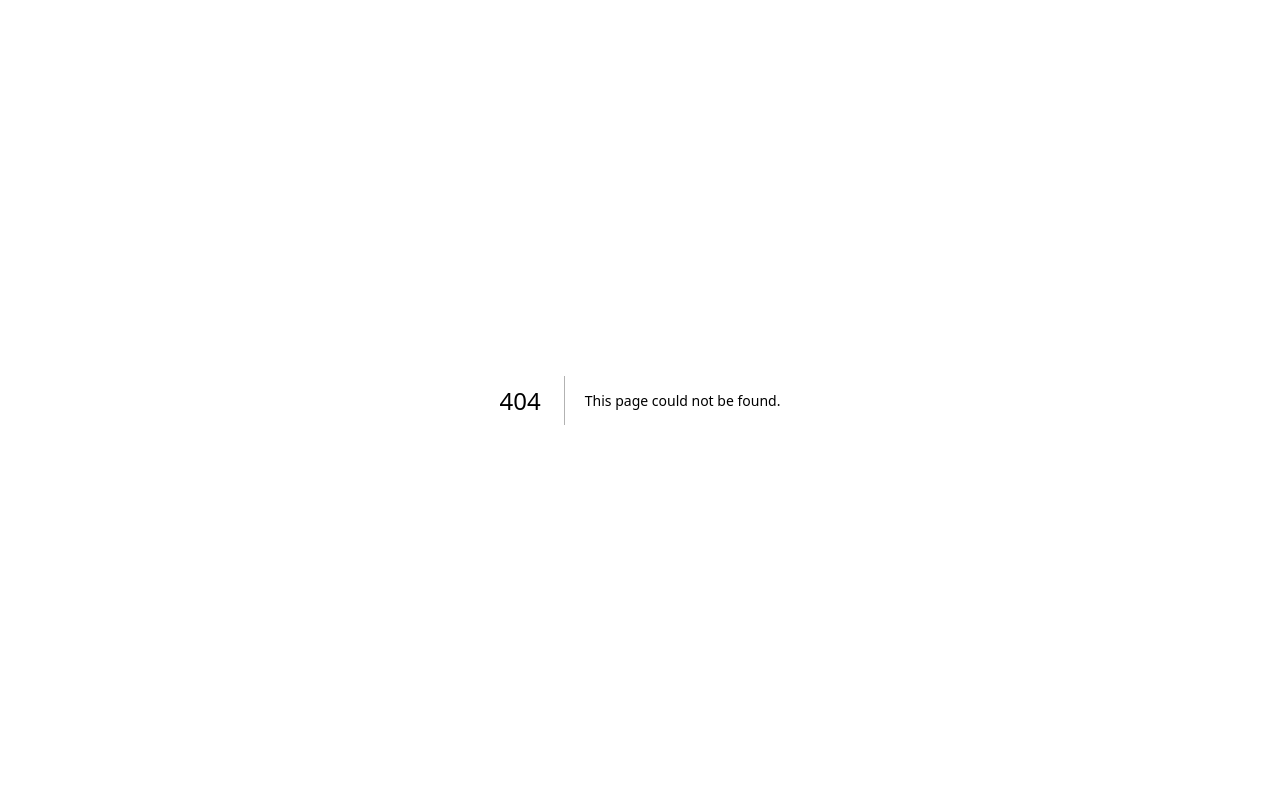
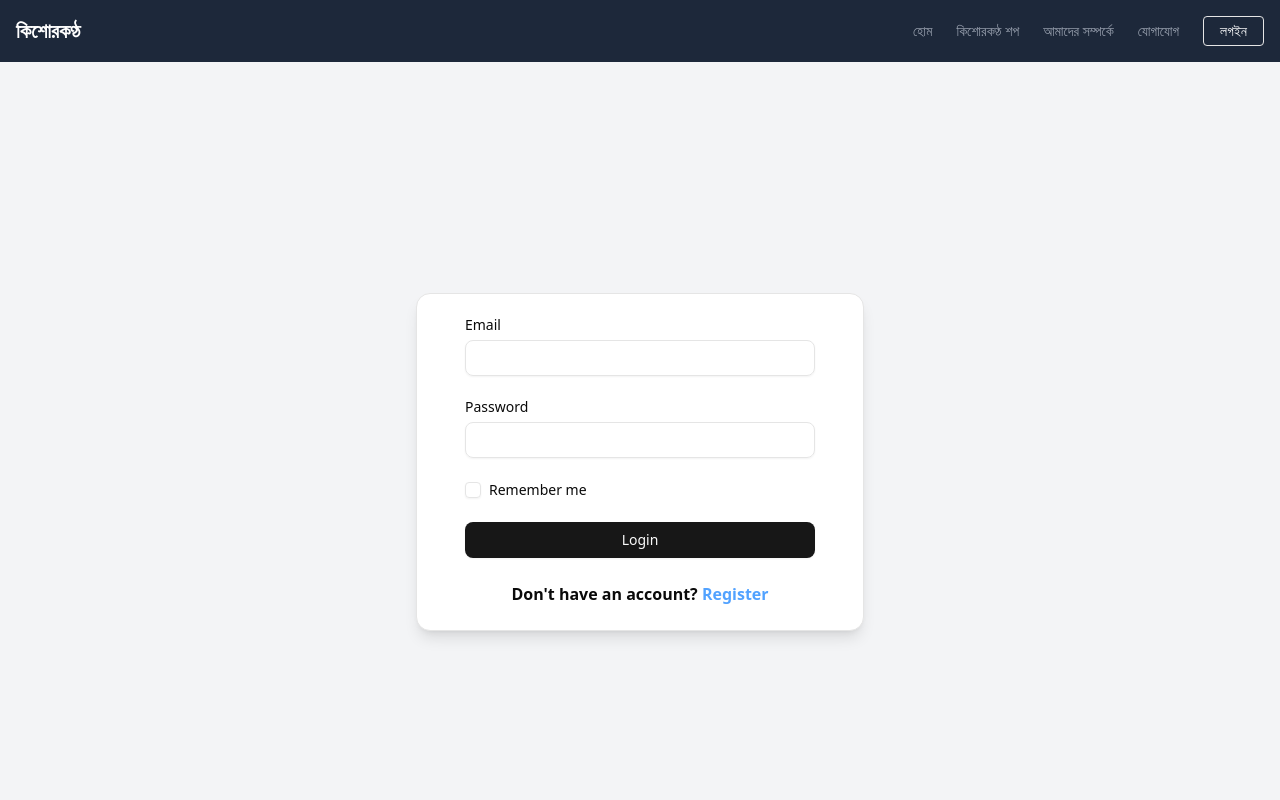
Before and after one commit to Md-Ashikur-Rahman-Ashik/Kishore-Kontho-Frontend, a Next.js app: page /login in a window 1280 px wide. Before the commit this address had no page. Shown: the top 800 px of the page. Built offline with nearby package versions, Linux system fonts and the light colour scheme.

Commit message:
Added login page UI

```diff
--- a/package.json
+++ b/package.json
@@ -9,7 +9,10 @@
     "lint": "next lint"
   },
   "dependencies": {
+    "@radix-ui/react-checkbox": "^1.3.2",
     "@radix-ui/react-dialog": "^1.1.14",
+    "@radix-ui/react-label": "^2.1.7",
+    "@radix-ui/react-slot": "^1.2.3",
     "@tailwindcss/postcss": "^4.1.11",
     "class-variance-authority": "^0.7.1",
     "clsx": "^2.1.1",
@@ -18,6 +21,8 @@
     "next": "15.3.4",
     "react": "^19.0.0",
     "react-dom": "^19.0.0",
+    "react-hook-form": "^7.59.0",
+    "react-hot-toast": "^2.5.2",
     "tailwind-merge": "^3.3.1"
   },
   "devDependencies": {
--- a/src/app/layout.js
+++ b/src/app/layout.js
@@ -1,5 +1,8 @@
 import { Geist, Geist_Mono } from "next/font/google";
 import "./globals.css";
+import { Toaster } from "react-hot-toast";
+import Navbar from "@/components/Navbar";
+import Footer from "@/components/Footer";
 
 const geistSans = Geist({
   variable: "--font-geist-sans",
@@ -12,15 +15,18 @@
 });
 
 export const metadata = {
-  title: "Create Next App",
-  description: "Generated by create next app",
+  title: "Kishor Kontho",
+  description: "Kishor Kontho",
 };
 
 export default function RootLayout({ children }) {
   return (
     <html lang="en">
       <body className={`${geistSans.variable} ${geistMono.variable}`}>
+        <Navbar />
         {children}
+        <Toaster />
+        <Footer />
       </body>
     </html>
   );
--- /dev/null
+++ b/src/app/login/page.jsx
@@ -0,0 +1,101 @@
+"use client";
+
+import { useRouter, useSearchParams } from "next/navigation";
+import { useState } from "react";
+import { useForm } from "react-hook-form";
+import { Input } from "@/components/ui/input";
+import { Button } from "@/components/ui/button";
+import { Checkbox } from "@/components/ui/checkbox";
+import { Label } from "@/components/ui/label";
+import { Card, CardContent } from "@/components/ui/card";
+import toast from "react-hot-toast";
+import Link from "next/link";
+
+export default function LoginPage() {
+  const { register, handleSubmit, formState: { errors } } = useForm();
+  const router = useRouter();
+  const searchParams = useSearchParams();
+  const [loading, setLoading] = useState(false);
+
+  const onSubmit = async (data) => {
+    setLoading(true);
+    try {
+      const res = await fetch("https://kishore-kontho.vercel.app/api/v1/auth/login", {
+        method: "POST",
+        headers: { "Content-Type": "application/json" },
+        body: JSON.stringify({
+          email: data.email,
+          password: data.password,
+        }),
+      });
+
+      const result = await res.json();
+
+      if (!res.ok) {
+        throw new Error(result.message || "Login failed");
+      }
+
+      const token = result?.token;
+
+      // Store token
+      if (data.remember) {
+        localStorage.setItem("token", token);
+      } else {
+        sessionStorage.setItem("token", token);
+      }
+
+      toast.success("Login successful!");
+
+      const redirect = searchParams.get("redirect") || "/";
+      router.push(redirect);
+    } catch (err) {
+      toast.error(err.message);
+    } finally {
+      setLoading(false);
+    }
+  };
+
+  return (
+    <div className="min-h-screen flex items-center justify-center bg-gray-100 px-4">
+      <Card className="w-full max-w-md p-6 shadow-lg">
+        <CardContent>
+          <form onSubmit={handleSubmit(onSubmit)} className="space-y-6">
+            <div>
+              <Label htmlFor="email" className={"mb-2"}>Email</Label>
+              <Input
+                id="email"
+                type="email"
+                {...register("email", { required: "Email is required" })}
+              />
+              {errors.email && (
+                <p className="text-red-500 text-sm">{errors.email.message}</p>
+              )}
+            </div>
+
+            <div>
+              <Label htmlFor="password" className={"mb-2"}>Password</Label>
+              <Input
+                id="password"
+                type="password"
+                {...register("password", { required: "Password is required" })}
+              />
+              {errors.password && (
+                <p className="text-red-500 text-sm">{errors.password.message}</p>
+              )}
+            </div>
+
+            <div className="flex items-center space-x-2">
+              <Checkbox id="remember" {...register("remember")} />
+              <Label htmlFor="remember">Remember me</Label>
+            </div>
+
+            <Button type="submit" className="w-full" disabled={loading}>
+              {loading ? "Logging in..." : "Login"}
+            </Button>
+            <p className="text-center font-semibold">Don't have an account? <Link href={"/register"} className="text-blue-400">Register</Link></p>
+          </form>
+        </CardContent>
+      </Card>
+    </div>
+  );
+}
--- a/src/app/page.js
+++ b/src/app/page.js
@@ -15,12 +15,10 @@
 
   return (
     <main className="min-h-screen">
-      <Navbar />
       <SectionTitle title="Highlights" />
       <Carousel items={carousels?.data} />
       <SectionTitle title="Latest Posts" />
       <PostList posts={postData?.data} />
-      <Footer />
     </main>
   );
 };
--- /dev/null
+++ b/src/components/ui/button.jsx
@@ -0,0 +1,55 @@
+import * as React from "react"
+import { Slot } from "@radix-ui/react-slot"
+import { cva } from "class-variance-authority";
+
+import { cn } from "@/lib/utils"
+
+const buttonVariants = cva(
+  "inline-flex items-center justify-center gap-2 whitespace-nowrap rounded-md text-sm font-medium transition-all disabled:pointer-events-none disabled:opacity-50 [&_svg]:pointer-events-none [&_svg:not([class*='size-'])]:size-4 shrink-0 [&_svg]:shrink-0 outline-none focus-visible:border-ring focus-visible:ring-ring/50 focus-visible:ring-[3px] aria-invalid:ring-destructive/20 dark:aria-invalid:ring-destructive/40 aria-invalid:border-destructive",
+  {
+    variants: {
+      variant: {
+        default:
+          "bg-primary text-primary-foreground shadow-xs hover:bg-primary/90",
+        destructive:
+          "bg-destructive text-white shadow-xs hover:bg-destructive/90 focus-visible:ring-destructive/20 dark:focus-visible:ring-destructive/40 dark:bg-destructive/60",
+        outline:
+          "border bg-background shadow-xs hover:bg-accent hover:text-accent-foreground dark:bg-input/30 dark:border-input dark:hover:bg-input/50",
+        secondary:
+          "bg-secondary text-secondary-foreground shadow-xs hover:bg-secondary/80",
+        ghost:
+          "hover:bg-accent hover:text-accent-foreground dark:hover:bg-accent/50",
+        link: "text-primary underline-offset-4 hover:underline",
+      },
+      size: {
+        default: "h-9 px-4 py-2 has-[>svg]:px-3",
+        sm: "h-8 rounded-md gap-1.5 px-3 has-[>svg]:px-2.5",
+        lg: "h-10 rounded-md px-6 has-[>svg]:px-4",
+        icon: "size-9",
+      },
+    },
+    defaultVariants: {
+      variant: "default",
+      size: "default",
+    },
+  }
+)
+
+function Button({
+  className,
+  variant,
+  size,
+  asChild = false,
+  ...props
+}) {
+  const Comp = asChild ? Slot : "button"
+
+  return (
+    <Comp
+      data-slot="button"
+      className={cn(buttonVariants({ variant, size, className }))}
+      {...props} />
+  );
+}
+
+export { Button, buttonVariants }
--- /dev/null
+++ b/src/components/ui/checkbox.jsx
@@ -0,0 +1,30 @@
+"use client"
+
+import * as React from "react"
+import * as CheckboxPrimitive from "@radix-ui/react-checkbox"
+import { CheckIcon } from "lucide-react"
+
+import { cn } from "@/lib/utils"
+
+function Checkbox({
+  className,
+  ...props
+}) {
+  return (
+    <CheckboxPrimitive.Root
+      data-slot="checkbox"
+      className={cn(
+        "peer border-input dark:bg-input/30 data-[state=checked]:bg-primary data-[state=checked]:text-primary-foreground dark:data-[state=checked]:bg-primary data-[state=checked]:border-primary focus-visible:border-ring focus-visible:ring-ring/50 aria-invalid:ring-destructive/20 dark:aria-invalid:ring-destructive/40 aria-invalid:border-destructive size-4 shrink-0 rounded-[4px] border shadow-xs transition-shadow outline-none focus-visible:ring-[3px] disabled:cursor-not-allowed disabled:opacity-50",
+        className
+      )}
+      {...props}>
+      <CheckboxPrimitive.Indicator
+        data-slot="checkbox-indicator"
+        className="flex items-center justify-center text-current transition-none">
+        <CheckIcon className="size-3.5" />
+      </CheckboxPrimitive.Indicator>
+    </CheckboxPrimitive.Root>
+  );
+}
+
+export { Checkbox }
--- /dev/null
+++ b/src/components/ui/input.jsx
@@ -0,0 +1,24 @@
+import * as React from "react"
+
+import { cn } from "@/lib/utils"
+
+function Input({
+  className,
+  type,
+  ...props
+}) {
+  return (
+    <input
+      type={type}
+      data-slot="input"
+      className={cn(
+        "file:text-foreground placeholder:text-muted-foreground selection:bg-primary selection:text-primary-foreground dark:bg-input/30 border-input flex h-9 w-full min-w-0 rounded-md border bg-transparent px-3 py-1 text-base shadow-xs transition-[color,box-shadow] outline-none file:inline-flex file:h-7 file:border-0 file:bg-transparent file:text-sm file:font-medium disabled:pointer-events-none disabled:cursor-not-allowed disabled:opacity-50 md:text-sm",
+        "focus-visible:border-ring focus-visible:ring-ring/50 focus-visible:ring-[3px]",
+        "aria-invalid:ring-destructive/20 dark:aria-invalid:ring-destructive/40 aria-invalid:border-destructive",
+        className
+      )}
+      {...props} />
+  );
+}
+
+export { Input }
--- /dev/null
+++ b/src/components/ui/label.jsx
@@ -0,0 +1,23 @@
+"use client"
+
+import * as React from "react"
+import * as LabelPrimitive from "@radix-ui/react-label"
+
+import { cn } from "@/lib/utils"
+
+function Label({
+  className,
+  ...props
+}) {
+  return (
+    <LabelPrimitive.Root
+      data-slot="label"
+      className={cn(
+        "flex items-center gap-2 text-sm leading-none font-medium select-none group-data-[disabled=true]:pointer-events-none group-data-[disabled=true]:opacity-50 peer-disabled:cursor-not-allowed peer-disabled:opacity-50",
+        className
+      )}
+      {...props} />
+  );
+}
+
+export { Label }
```
Also changed, not shown: 1 other file (tests, documents, lock files or other folders).
